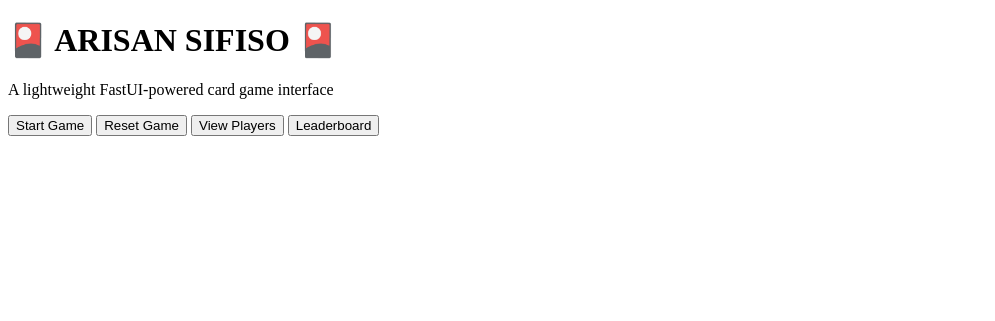
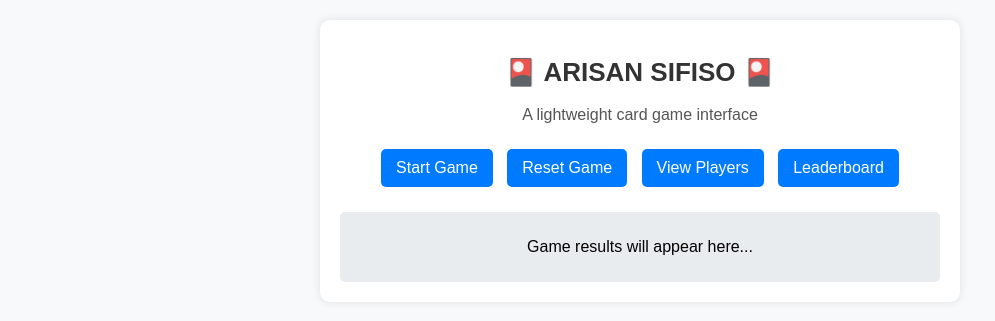
Before and after one commit to SifisoScS/ARISAN_SIFISO, a Flask app: page / in a window 1280 px wide. Shown: the top 321 px of the page, without its empty margins (0-995 px from the left). Run offline with Flask 3, Linux system fonts and the light colour scheme.

Commit message:
Improved buttons

```diff
--- a/src/backend/leaderboard.json
+++ b/src/backend/leaderboard.json
@@ -1,6 +1,6 @@
 {
     "Player 4": 6,
-    "Player 1": 3,
-    "Player 3": 1,
-    "Player 2": 2
+    "Player 1": 4,
+    "Player 3": 6,
+    "Player 2": 3
 }
--- /dev/null
+++ b/src/backend/static/styles.css
@@ -0,0 +1,62 @@
+/* General Page Styling */
+body {
+    font-family: Arial, sans-serif;
+    background-color: #f8f9fa;
+    text-align: center;
+    margin: 0;
+    padding: 20px;
+}
+
+/* Container */
+.container {
+    max-width: 600px;
+    margin: auto;
+    padding: 20px;
+    background: white;
+    box-shadow: 0 0 10px rgba(0, 0, 0, 0.1);
+    border-radius: 10px;
+}
+
+/* Title and Subtitle */
+.title {
+    color: #333;
+    font-size: 26px;
+}
+
+.subtitle {
+    color: #555;
+    font-size: 16px;
+    margin-bottom: 20px;
+}
+
+/* Button Group */
+.button-group {
+    margin-top: 20px;
+}
+
+.button-group button {
+    padding: 10px 15px;
+    margin: 5px;
+    border: none;
+    cursor: pointer;
+    font-size: 16px;
+    border-radius: 5px;
+    transition: background 0.3s;
+}
+
+/* Button Colors */
+button {
+    background: #007bff;
+    color: white;
+}
+
+button:hover {
+    background: #0056b3;
+}
+
+.results-container {
+    margin-top: 20px;
+    padding: 10px;
+    background: #e9ecef;
+    border-radius: 5px;
+}
--- a/src/backend/templates/index.html
+++ b/src/backend/templates/index.html
@@ -3,63 +3,52 @@
 <head>
     <meta charset="UTF-8">
     <meta name="viewport" content="width=device-width, initial-scale=1.0">
-    <title>ARISAN SIFISO</title>
+    <title>ARISAN SIFISO - Card Game</title>
+    <link rel="stylesheet" href="{{ url_for('static', filename='styles.css') }}">
 </head>
 <body>
-    <h1>🎴 ARISAN SIFISO 🎴</h1>
-    <p>A lightweight FastUI-powered card game interface</p>
+    <div class="container">
+        <h1 class="title">🎴 ARISAN SIFISO 🎴</h1>
+        <p class="subtitle">A lightweight card game interface</p>
 
-    <button onclick="startGame()">Start Game</button>
-    <button onclick="resetGame()">Reset Game</button>
-    <button onclick="fetchPlayers()">View Players</button>
-    <button onclick="fetchLeaderboard()">Leaderboard</button>
+        <div class="button-group">
+            <button onclick="startGame()">Start Game</button>
+            <button onclick="resetGame()">Reset Game</button>
+            <button onclick="viewPlayers()">View Players</button>
+            <button onclick="showLeaderboard()">Leaderboard</button>
+        </div>
 
-    <div id="game-output"></div>
+        <div id="game-results" class="results-container">
+            <p>Game results will appear here...</p>
+        </div>
+    </div>
 
     <script>
         function startGame() {
             fetch('/start_game', { method: 'POST' })
                 .then(response => response.json())
-                .then(data => {
-                    document.getElementById("game-output").innerHTML = `<p>${data.message}</p>`;
-                })
+                .then(data => document.getElementById('game-results').innerHTML = data.message)
                 .catch(error => console.error("Error:", error));
         }
 
         function resetGame() {
             fetch('/reset_game', { method: 'POST' })
                 .then(response => response.json())
-                .then(data => {
-                    document.getElementById("game-output").innerHTML = `<p>${data.message}</p>`;
-                })
+                .then(data => alert(data.message))
                 .catch(error => console.error("Error:", error));
         }
 
-        function fetchPlayers() {
+        function viewPlayers() {
             fetch('/view_players')
                 .then(response => response.json())
-                .then(data => {
-                    let output = "<h3>Players:</h3><ul>";
-                    data.players.forEach(player => {
-                        output += `<li>${player.name} (Strategy: ${player.strategy}) - Score: ${player.score}, Suit Score: ${player.suit_score}</li>`;
-                    });
-                    output += "</ul>";
-                    document.getElementById("game-output").innerHTML = output;
-                })
+                .then(data => alert(JSON.stringify(data, null, 2)))
                 .catch(error => console.error("Error:", error));
         }
 
-        function fetchLeaderboard() {
+        function showLeaderboard() {
             fetch('/leaderboard')
                 .then(response => response.json())
-                .then(data => {
-                    let output = "<h3>Leaderboard:</h3><ul>";
-                    data.leaderboard.forEach(entry => {
-                        output += `<li>${entry.name} - Wins: ${entry.wins}</li>`;
-                    });
-                    output += "</ul>";
-                    document.getElementById("game-output").innerHTML = output;
-                })
+                .then(data => alert(JSON.stringify(data, null, 2)))
                 .catch(error => console.error("Error:", error));
         }
     </script>
--- a/src/game/game_manager.py
+++ b/src/game/game_manager.py
@@ -7,7 +7,7 @@ from agents.card_player_agent import CardPlayerAgent
 LEADERBOARD_FILE = "leaderboard.json"
 
 class GameManager:
-    """Manages the multiplayer card game, including AI and human players."""
+    """Manages the multiplayer card game, including AI players and leaderboard tracking."""
 
     def __init__(self, num_players=5, include_human=False):
         self.deck = Deck()
@@ -19,7 +19,7 @@ class GameManager:
             strategy = random.choice(strategies)
             self.players.append(CardPlayerAgent(f"Player {i+1}", strategy))
 
-        self.leaderboard = self.load_leaderboard()
+        self.leaderboard = self.load_leaderboard()  # Load or create leaderboard
 
     def deal_cards(self):
         """Deals 5 cards to each player."""
@@ -48,6 +48,7 @@ class GameManager:
             print(f"\n🏆 Winner: {winner.name} with Score: {winner.calculate_score()}\n")
             self.update_leaderboard(winner.name)
         else:
+            # Handle Tie-Breaker by Suit Score
             highest_suit_score = max(player.calculate_suit_score() for player in tied_players)
             final_winners = [player for player in tied_players if player.calculate_suit_score() == highest_suit_score]
 
@@ -59,16 +60,20 @@ class GameManager:
                 print("\n⚖️ The game is a tie between:")
                 for player in final_winners:
                     print(f"{player.name} - Score: {player.calculate_score()}, Suit Score: {player.calculate_suit_score()}")
-                return
+                return  # No update to leaderboard if tied after tie-breaker
 
-        self.save_leaderboard()
+        self.save_leaderboard()  # Save leaderboard after updating
 
     def load_leaderboard(self):
-        """Loads the leaderboard from a file."""
-        if os.path.exists(LEADERBOARD_FILE):
-            with open(LEADERBOARD_FILE, "r") as file:
+        """Loads the leaderboard from a file or creates a new one if missing."""
+        if not os.path.exists(LEADERBOARD_FILE):
+            return {}  # Return empty leaderboard if file doesn't exist
+
+        with open(LEADERBOARD_FILE, "r") as file:
+            try:
                 return json.load(file)
-        return {}
+            except json.JSONDecodeError:
+                return {}  # Reset leaderboard if file is corrupted
 
     def save_leaderboard(self):
         """Saves the leaderboard to a file."""
@@ -88,3 +93,8 @@ class GameManager:
         sorted_leaderboard = sorted(self.leaderboard.items(), key=lambda x: x[1], reverse=True)
         for rank, (player, wins) in enumerate(sorted_leaderboard, start=1):
             print(f"{rank}. {player} - {wins} wins")
+
+    def get_leaderboard(self):
+        """Returns a **sorted global leaderboard** for all past games."""
+        sorted_leaderboard = sorted(self.leaderboard.items(), key=lambda x: x[1], reverse=True)
+        return [{"name": player, "wins": wins} for player, wins in sorted_leaderboard]
```
Also changed, not shown: 1 other file.
